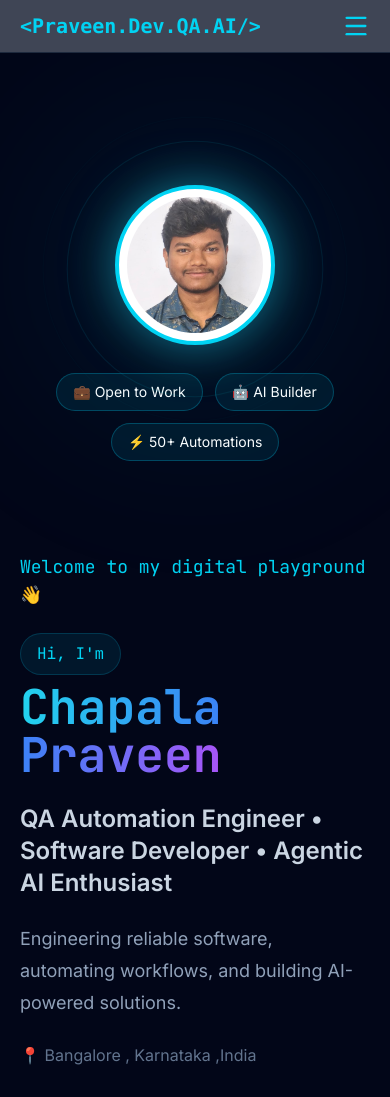
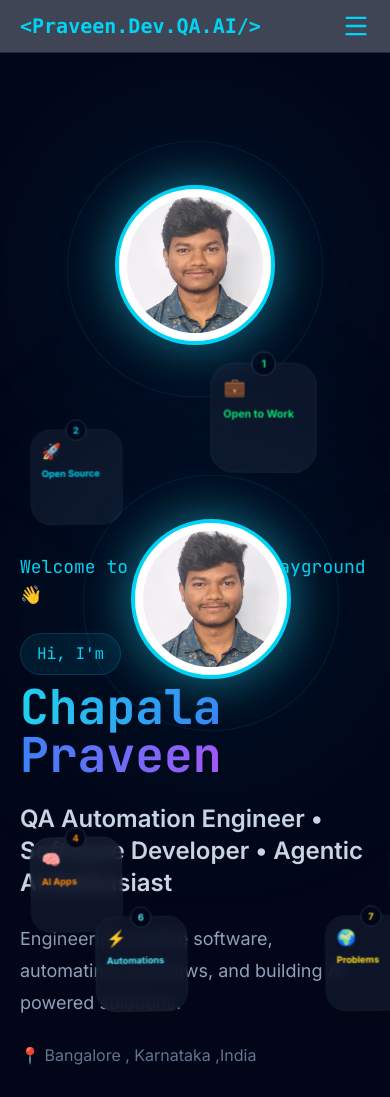
Before and after one commit to praveenchapala/Master-Portfolio, a React (Vite) app in the folder portfolio-app/: page / in a window 390 px wide. Shown: the top 1097 px of the page. Built offline with nearby package versions, Linux system fonts and the light colour scheme.

Commit message:
Added some changes

```diff
--- a/portfolio-app/src/components/hero/HeroNetwork.jsx
+++ b/portfolio-app/src/components/hero/HeroNetwork.jsx
@@ -303,27 +303,112 @@ function HeroNetwork() {
       >
         <HeroImage />
 
-        <div
-          className="
-            flex
-            flex-wrap
-            justify-center
-            gap-3
-            max-w-sm
-          "
-        >
-          <span className="px-4 py-2 rounded-full bg-cyan-500/10 border border-cyan-500/30 text-sm">
-            💼 Open to Work
-          </span>
+        {/* Mobile Version */}
+<div
+  className="
+    md:hidden
+    relative
+    w-[340px]
+    h-[550px]
+    mx-auto
+  "
+>
+  {/* Top */}
+  <div className="absolute top-0 left-1/2 -translate-x-1/2 scale-75">
+    <NetworkNode
+      number="1"
+      delay={0}
+      icon="💼"
+      title="Open to Work"
+      description=""
+      color="text-green-400"
+      className=""
+    />
+  </div>
 
-          <span className="px-4 py-2 rounded-full bg-cyan-500/10 border border-cyan-500/30 text-sm">
-            🤖 AI Builder
-          </span>
+  {/* Top Left */}
+  <div className="absolute top-16 left-[-10px] scale-[0.65]">
+    <NetworkNode
+      number="2"
+      delay={0.3}
+      icon="🚀"
+      title="Open Source"
+      description=""
+      color="text-cyan-400"
+      className=""
+    />
+  </div>
 
-          <span className="px-4 py-2 rounded-full bg-cyan-500/10 border border-cyan-500/30 text-sm">
-            ⚡ 50+ Automations
-          </span>
-        </div>
+  {/* Top Right */}
+  <div className="absolute top-16 right-[-10px] scale-[0.65]">
+    <NetworkNode
+      number="3"
+      delay={0.6}
+      icon="🤖"
+      title="AI Systems"
+      description=""
+      color="text-purple-400"
+      className=""
+    />
+  </div>
+
+  {/* Profile */}
+  <div className="absolute top-[150px] left-1/2 -translate-x-1/2">
+    <HeroImage />
+  </div>
+
+  {/* Bottom Left */}
+  <div className="absolute bottom-20 left-[-10px] scale-[0.65]">
+    <NetworkNode
+      number="4"
+      delay={0.9}
+      icon="🧠"
+      title="AI Apps"
+      description=""
+      color="text-orange-400"
+      className=""
+    />
+  </div>
+
+  {/* Bottom Right */}
+  <div className="absolute bottom-20 right-[-10px] scale-[0.65]">
+    <NetworkNode
+      number="5"
+      delay={1.2}
+      icon="💻"
+      title="Public"
+      description=""
+      color="text-pink-400"
+      className=""
+    />
+  </div>
+
+  {/* Bottom Center Left */}
+  <div className="absolute bottom-0 left-[55px] scale-[0.65]">
+    <NetworkNode
+      number="6"
+      delay={1.5}
+      icon="⚡"
+      title="Automations"
+      description=""
+      color="text-cyan-300"
+      className=""
+    />
+  </div>
+
+  {/* Bottom Center Right */}
+  <div className="absolute bottom-0 right-[55px] scale-[0.65]">
+    <NetworkNode
+      number="7"
+      delay={1.8}
+      icon="🌍"
+      title="Problems"
+      description=""
+      color="text-yellow-300"
+      className=""
+    />
+  </div>
+</div>
       </div>
     </div>
   );
--- a/portfolio-app/src/components/hero/NetworkNode.jsx
+++ b/portfolio-app/src/components/hero/NetworkNode.jsx
@@ -28,10 +28,12 @@ function NetworkNode({
           ease: "easeInOut",
           delay,
         }}
-
         className="
-          w-[160px]
-          h-[165px]
+          relative
+          w-[140px]
+          h-[145px]
+          md:w-[160px]
+          md:h-[165px]
           bg-slate-900/80
           backdrop-blur-md
           border
@@ -57,8 +59,10 @@ function NetworkNode({
             -top-4
             left-1/2
             -translate-x-1/2
-            w-9
-            h-9
+            w-8
+            h-8
+            md:w-9
+            md:h-9
             rounded-full
             bg-slate-950
             border
@@ -67,7 +71,8 @@ function NetworkNode({
             items-center
             justify-center
             font-bold
-            text-base
+            text-sm
+            md:text-base
             ${color}
           `}
         >
@@ -77,7 +82,8 @@ function NetworkNode({
         {/* Icon */}
         <div
           className={`
-            text-3xl
+            text-2xl
+            md:text-3xl
             mb-2
             ${color}
           `}
@@ -88,9 +94,11 @@ function NetworkNode({
         {/* Title */}
         <h3
           className={`
-            text-base
+            text-sm
+            md:text-base
             font-bold
-            leading-6
+            leading-5
+            md:leading-6
             mb-2
             ${color}
           `}
@@ -99,7 +107,15 @@ function NetworkNode({
         </h3>
 
         {/* Description */}
-        <p className="text-slate-300 text-xs leading-5">
+        <p
+          className="
+            text-slate-300
+            text-[10px]
+            md:text-xs
+            leading-4
+            md:leading-5
+          "
+        >
           {description}
         </p>
       </motion.div>
```
Lines whose indentation alone changed are shown as unchanged.
